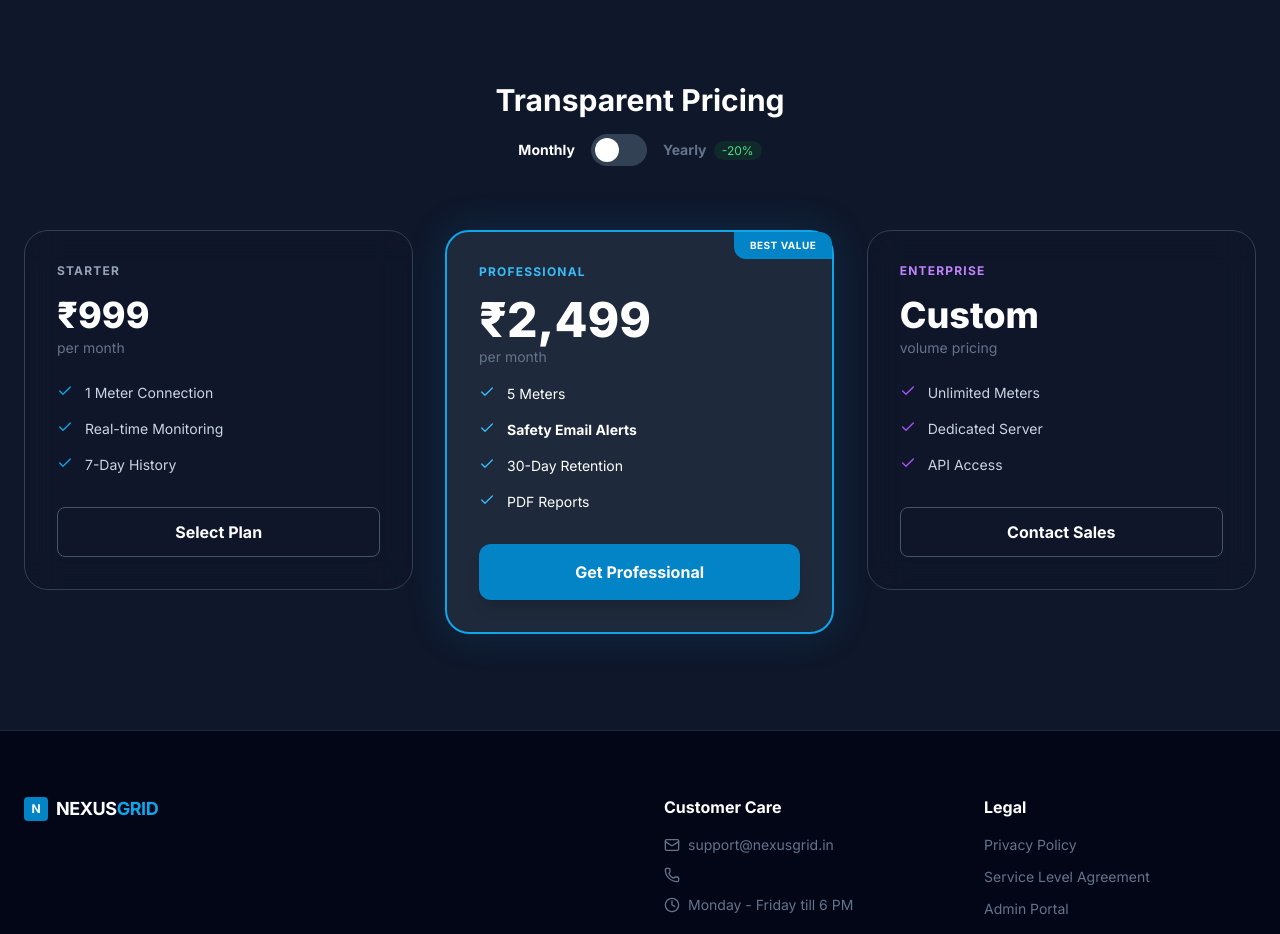
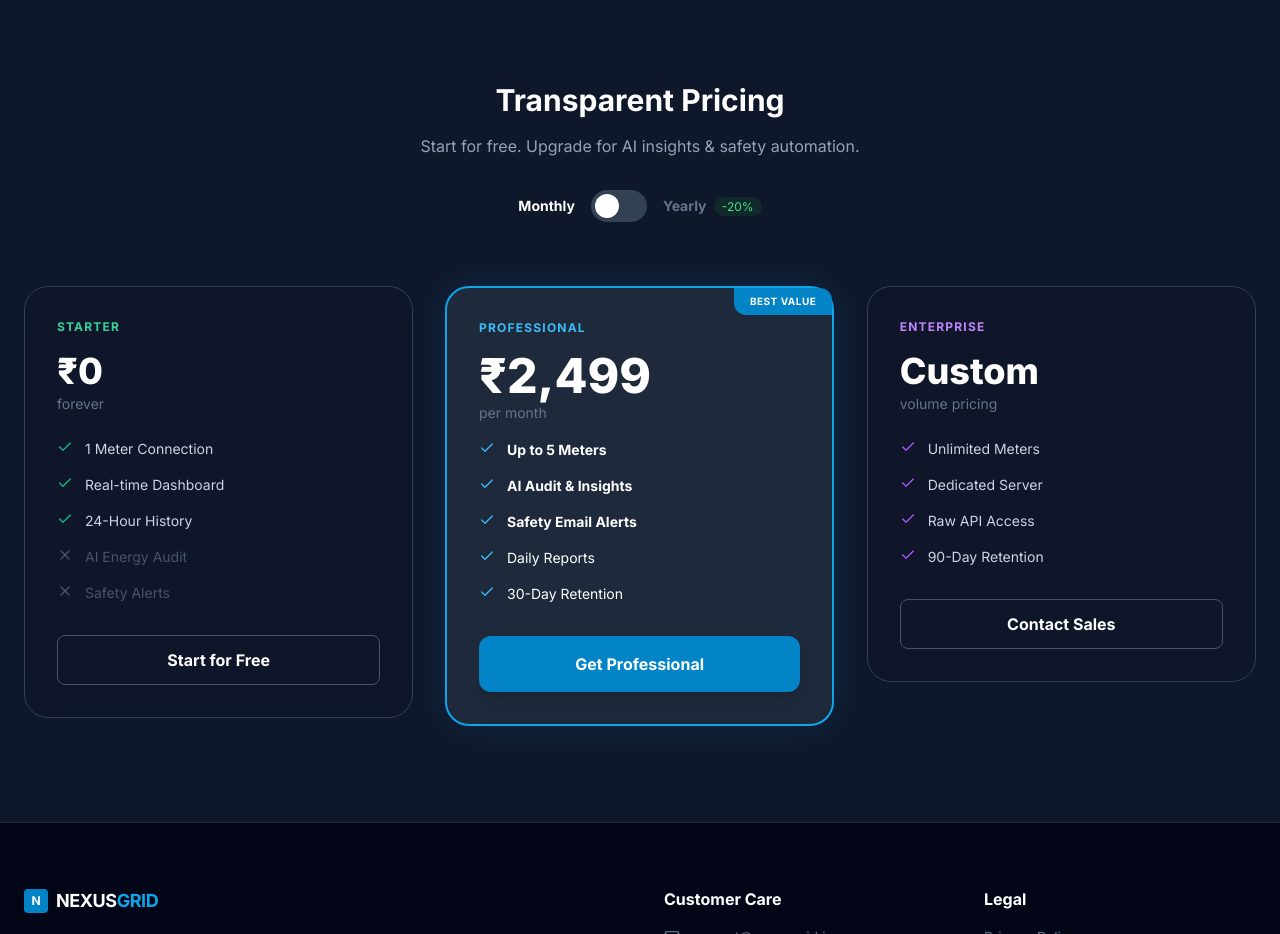
Before and after one commit to saishdabhade997/nexus-grid, a website: page public/index.html in a window 1280 px wide. Shown: the part 4600-5534 px from the top of the page. Drawn offline with nearby package versions, Linux system fonts and the light colour scheme.

Commit message:
Update index.html pricing and planed changed

```diff
--- a/public/index.html
+++ b/public/index.html
@@ -412,9 +412,11 @@
     <div class="max-w-7xl mx-auto px-6">
         <div class="text-center mb-16" data-aos="fade-up">
             <h2 class="text-3xl font-bold text-white mb-4">Transparent Pricing</h2>
+            <p class="text-slate-400 mb-8">Start for free. Upgrade for AI insights & safety automation.</p>
+
             <div class="flex items-center justify-center gap-4">
                 <span class="text-sm font-bold text-white">Monthly</span>
-                    <button id="billing-toggle" class="w-14 h-8 bg-slate-700 rounded-full p-1 transition-colors relative" onclick="togglePricing()">
+                <button id="billing-toggle" class="w-14 h-8 bg-slate-700 rounded-full p-1 transition-colors relative focus:outline-none" onclick="togglePricing()">
                     <div id="toggle-circle" class="w-6 h-6 bg-white rounded-full transition-transform transform translate-x-0 shadow-sm"></div>
                 </button>
                 <span class="text-sm font-bold text-slate-500">Yearly <span class="text-green-400 text-xs ml-1 font-normal bg-green-900/30 px-2 py-0.5 rounded-full">-20%</span></span>
@@ -422,19 +424,22 @@
         </div>
 
         <div class="grid grid-cols-1 md:grid-cols-3 gap-8 items-start">
+
             <div class="glass p-8 rounded-3xl border border-slate-700 hover:border-slate-500 transition-colors" data-aos="fade-up" data-aos-delay="0">
-                    <h3 class="text-slate-400 font-bold uppercase text-xs tracking-widest mb-4">Starter</h3>
+                <h3 class="text-emerald-400 font-bold uppercase text-xs tracking-widest mb-4">Starter</h3>
                 <div class="mb-6 h-16">
-                        <div class="text-4xl font-black text-white price-monthly">₹999</div>
-                        <div class="text-4xl font-black text-white price-yearly hidden">₹9,999</div>
-                        <span class="text-sm text-slate-500">per month</span>
+                    <div class="text-4xl font-black text-white price-monthly">₹0</div>
+                    <div class="text-4xl font-black text-white price-yearly hidden">₹0</div>
+                    <span class="text-sm text-slate-500">forever</span>
                 </div>
                 <ul class="space-y-4 mb-8 text-sm text-slate-300">
-                        <li class="flex gap-3"><i data-lucide="check" class="w-4 h-4 text-brand-500"></i> 1 Meter Connection</li>
-                        <li class="flex gap-3"><i data-lucide="check" class="w-4 h-4 text-brand-500"></i> Real-time Monitoring</li>
-                        <li class="flex gap-3"><i data-lucide="check" class="w-4 h-4 text-brand-500"></i> 7-Day History</li>
+                    <li class="flex gap-3"><i data-lucide="check" class="w-4 h-4 text-emerald-500"></i> 1 Meter Connection</li>
+                    <li class="flex gap-3"><i data-lucide="check" class="w-4 h-4 text-emerald-500"></i> Real-time Dashboard</li>
+                    <li class="flex gap-3"><i data-lucide="check" class="w-4 h-4 text-emerald-500"></i> 24-Hour History</li>
+                    <li class="flex gap-3 text-slate-600"><i data-lucide="x" class="w-4 h-4"></i> AI Energy Audit</li>
+                    <li class="flex gap-3 text-slate-600"><i data-lucide="x" class="w-4 h-4"></i> Safety Alerts</li>
                 </ul>
-                    <a href="/signup.html?plan=essential" class="block text-center w-full py-3 rounded-lg border border-slate-600 hover:bg-slate-700 text-white font-bold transition-all">Select Plan</a>
+                <a href="/signup.html?plan=free" class="block text-center w-full py-3 rounded-lg border border-slate-600 hover:bg-slate-700 text-white font-bold transition-all">Start for Free</a>
             </div>
 
             <div class="p-8 bg-dark-800 rounded-3xl border-2 border-brand-500 relative shadow-[0_0_40px_rgba(14,165,233,0.15)] transform md:-translate-y-6" data-aos="fade-up" data-aos-delay="100">
@@ -446,12 +451,13 @@
                     <span class="text-sm text-slate-500">per month</span>
                 </div>
                 <ul class="space-y-4 mb-8 text-sm text-white">
-                        <li class="flex gap-3"><i data-lucide="check" class="w-4 h-4 text-brand-400"></i> 5 Meters</li>
+                    <li class="flex gap-3"><i data-lucide="check" class="w-4 h-4 text-brand-400"></i> <strong>Up to 5 Meters</strong></li>
+                    <li class="flex gap-3"><i data-lucide="check" class="w-4 h-4 text-brand-400"></i> <strong class="text-white">AI Audit & Insights</strong></li>
                     <li class="flex gap-3"><i data-lucide="check" class="w-4 h-4 text-brand-400"></i> <strong class="text-white">Safety Email Alerts</strong></li>
+                    <li class="flex gap-3"><i data-lucide="check" class="w-4 h-4 text-brand-400"></i> Daily Reports</li>
                     <li class="flex gap-3"><i data-lucide="check" class="w-4 h-4 text-brand-400"></i> 30-Day Retention</li>
-                        <li class="flex gap-3"><i data-lucide="check" class="w-4 h-4 text-brand-400"></i> PDF Reports</li>
                 </ul>
-                    <a href="/signup.html?plan=pro" class="block text-center w-full py-4 rounded-xl bg-brand-600 hover:bg-brand-500 text-white font-bold transition-all shadow-lg">Get Professional</a>
+                <a href="/signup.html?plan=professional" class="block text-center w-full py-4 rounded-xl bg-brand-600 hover:bg-brand-500 text-white font-bold transition-all shadow-lg">Get Professional</a>
             </div>
 
             <div class="glass p-8 rounded-3xl border border-slate-700 hover:border-slate-500 transition-colors" data-aos="fade-up" data-aos-delay="200">
@@ -463,14 +469,14 @@
                 <ul class="space-y-4 mb-8 text-sm text-slate-300">
                     <li class="flex gap-3"><i data-lucide="check" class="w-4 h-4 text-purple-500"></i> Unlimited Meters</li>
                     <li class="flex gap-3"><i data-lucide="check" class="w-4 h-4 text-purple-500"></i> Dedicated Server</li>
-                        <li class="flex gap-3"><i data-lucide="check" class="w-4 h-4 text-purple-500"></i> API Access</li>
+                    <li class="flex gap-3"><i data-lucide="check" class="w-4 h-4 text-purple-500"></i> Raw API Access</li>
+                    <li class="flex gap-3"><i data-lucide="check" class="w-4 h-4 text-purple-500"></i> 90-Day Retention</li>
                 </ul>
-                    <a href="/signup.html?plan=enterprise" class="block text-center w-full py-3 rounded-lg border border-slate-600 hover:bg-slate-700 text-white font-bold transition-all">Contact Sales</a>
+                <a href="mailto:sales@nexusgrid.com" class="block text-center w-full py-3 rounded-lg border border-slate-600 hover:bg-slate-700 text-white font-bold transition-all">Contact Sales</a>
             </div>
         </div>
     </div>
 </section>
-
     <footer class="bg-dark-950 pt-16 pb-8 border-t border-slate-800">
         <div class="max-w-7xl mx-auto px-6 grid grid-cols-1 md:grid-cols-4 gap-12 mb-12">
             <div class="col-span-1 md:col-span-2">
```
Lines whose indentation alone changed are shown as unchanged.
